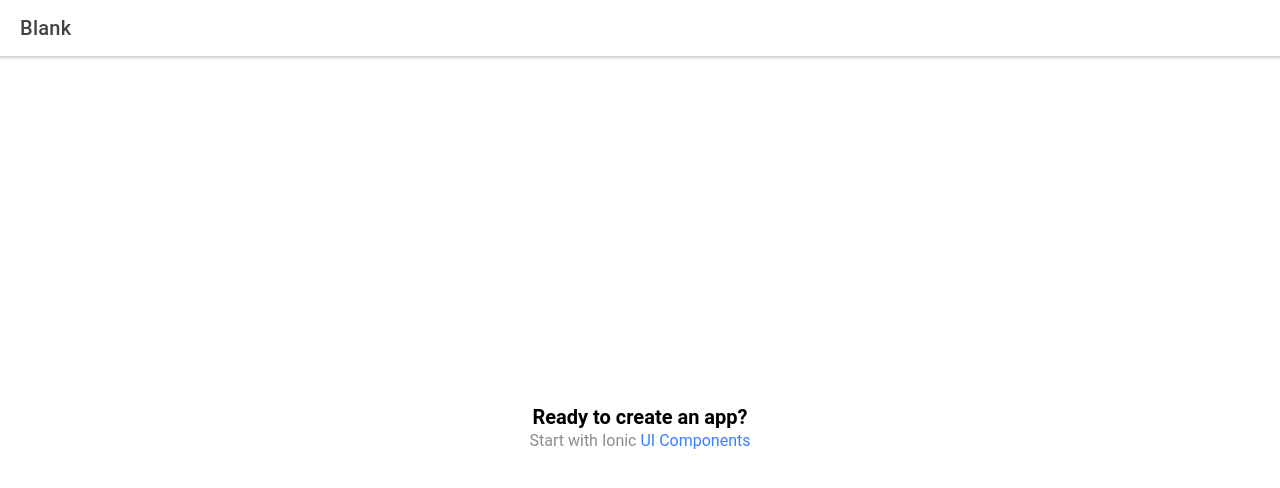
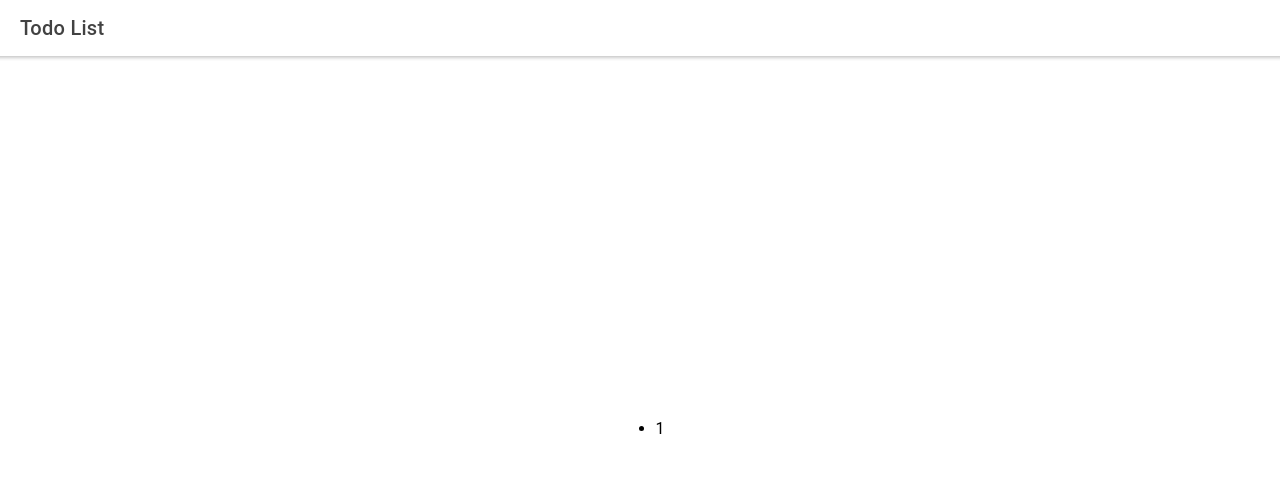
Before and after one commit to jinascimento/ionic-annotations, a React (Create React App) app: page /home in a window 1280 px wide. Shown: the top 488 px of the page. Built offline with nearby package versions, Linux system fonts and the light colour scheme.

Commit message:
Configs home page and add list component

```diff
--- /dev/null
+++ b/src/components/List.css
@@ -0,0 +1,3 @@
+.container {
+
+}
--- /dev/null
+++ b/src/components/List.tsx
@@ -0,0 +1,16 @@
+import React from 'react';
+import './List.css';
+
+interface ContainerProps { }
+
+export const List = (props:any) => {
+    return (
+        <div className="container">
+            <ul>
+                {props.children}
+            </ul>
+        </div>
+    );
+};
+
+export default List;
--- a/src/pages/Home.css
+++ b/src/pages/Home.css
@@ -1,3 +1,10 @@
 ion-content ion-toolbar {
   --background: translucent;
 }
+
+.container {
+    display: flex;
+    justify-content: center;
+    align-items: center;
+    height: 100%;
+}
--- a/src/pages/Home.tsx
+++ b/src/pages/Home.tsx
@@ -1,6 +1,6 @@
 import { IonContent, IonHeader, IonPage, IonTitle, IonToolbar } from '@ionic/react';
 import React from 'react';
-import ExploreContainer from '../components/ExploreContainer';
+import List from '../components/List';
 import './Home.css';
 
 const Home: React.FC = () => {
@@ -8,16 +8,20 @@ const Home: React.FC = () => {
     <IonPage>
       <IonHeader>
         <IonToolbar>
-          <IonTitle>Blank</IonTitle>
+          <IonTitle>Todo List</IonTitle>
         </IonToolbar>
       </IonHeader>
       <IonContent>
-        <IonHeader collapse="condense">
-          <IonToolbar>
-            <IonTitle size="large">Blank</IonTitle>
-          </IonToolbar>
-        </IonHeader>
-        <ExploreContainer />
+          <div className="container">
+            <IonHeader collapse="condense">
+              <IonToolbar>
+                <IonTitle size="large">Blank</IonTitle>
+              </IonToolbar>
+            </IonHeader>
+            <List items={[1, 2]}>
+                <li>1</li>
+            </List>
+          </div>
       </IonContent>
     </IonPage>
   );
```
